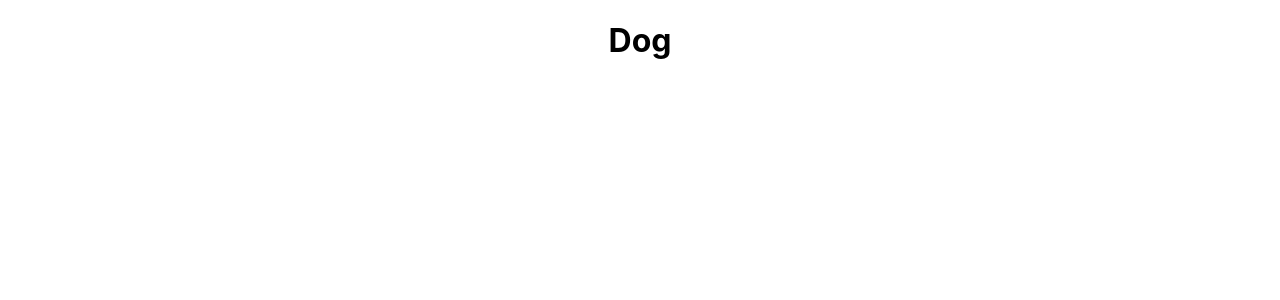
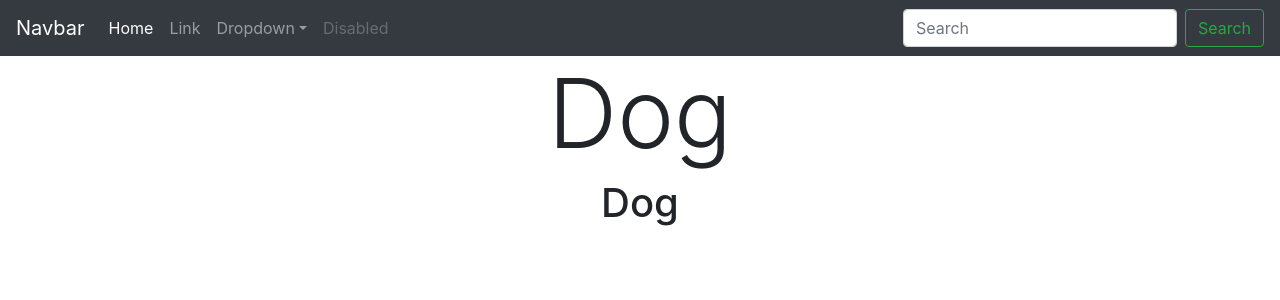
Before and after one commit to Lukazovic/show-dogs-react-app, a React (Create React App) app: page / in a window 1280 px wide. Shown: the top 300 px of the page. Built offline with nearby package versions, Linux system fonts and the light colour scheme.

Commit message:
Adding Navbar from bootstrap

```diff
--- a/src/App.js
+++ b/src/App.js
@@ -1,9 +1,12 @@
 import React from "react";
 import "./App.css";
+import Navbar from "./Navbar";
 
 function App() {
   return (
     <div className="App">
+      <Navbar />
+      <h1 className="display-1">Dog</h1>
       <h1>Dog</h1>
     </div>
   );
--- /dev/null
+++ b/src/Navbar.js
@@ -0,0 +1,91 @@
+/* eslint-disable jsx-a11y/anchor-is-valid */
+import React, { Component } from "react";
+
+export default class Navbar extends Component {
+  render() {
+    return (
+      <div>
+        <nav className="navbar navbar-expand-lg navbar-dark bg-dark">
+          <a className="navbar-brand" href="#">
+            Navbar
+          </a>
+          <button
+            className="navbar-toggler"
+            type="button"
+            data-toggle="collapse"
+            data-target="#navbarSupportedContent"
+            aria-controls="navbarSupportedContent"
+            aria-expanded="false"
+            aria-label="Toggle navigation"
+          >
+            <span className="navbar-toggler-icon"></span>
+          </button>
+
+          <div className="collapse navbar-collapse" id="navbarSupportedContent">
+            <ul className="navbar-nav mr-auto">
+              <li className="nav-item active">
+                <a className="nav-link" href="#">
+                  Home <span className="sr-only">(current)</span>
+                </a>
+              </li>
+              <li className="nav-item">
+                <a className="nav-link" href="#">
+                  Link
+                </a>
+              </li>
+              <li className="nav-item dropdown">
+                <a
+                  className="nav-link dropdown-toggle"
+                  href="#"
+                  id="navbarDropdown"
+                  role="button"
+                  data-toggle="dropdown"
+                  aria-haspopup="true"
+                  aria-expanded="false"
+                >
+                  Dropdown
+                </a>
+                <div className="dropdown-menu" aria-labelledby="navbarDropdown">
+                  <a className="dropdown-item" href="#">
+                    Action
+                  </a>
+                  <a className="dropdown-item" href="#">
+                    Another action
+                  </a>
+                  <div className="dropdown-divider"></div>
+                  <a className="dropdown-item" href="#">
+                    Something else here
+                  </a>
+                </div>
+              </li>
+              <li className="nav-item">
+                <a
+                  className="nav-link disabled"
+                  href="#"
+                  tabindex="-1"
+                  aria-disabled="true"
+                >
+                  Disabled
+                </a>
+              </li>
+            </ul>
+            <form className="form-inline my-2 my-lg-0">
+              <input
+                className="form-control mr-sm-2"
+                type="search"
+                placeholder="Search"
+                aria-label="Search"
+              />
+              <button
+                className="btn btn-outline-success my-2 my-sm-0"
+                type="submit"
+              >
+                Search
+              </button>
+            </form>
+          </div>
+        </nav>
+      </div>
+    );
+  }
+}
--- a/src/index.js
+++ b/src/index.js
@@ -1,6 +1,7 @@
 import React from "react";
 import ReactDOM from "react-dom";
 import "bootstrap";
+import "bootstrap/dist/css/bootstrap.min.css";
 import "./index.css";
 import App from "./App";
 
```
